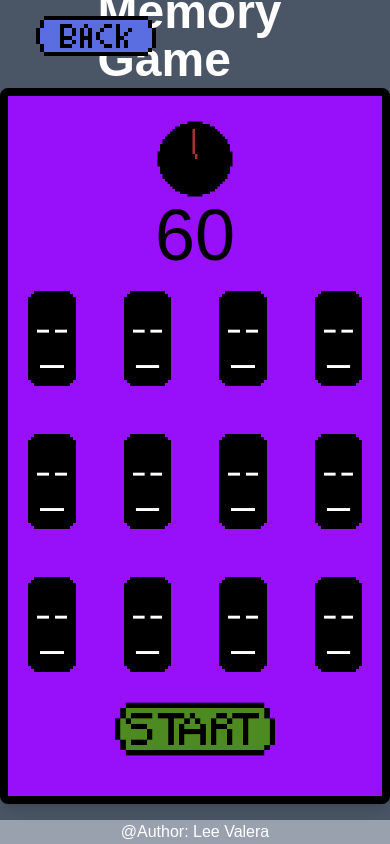
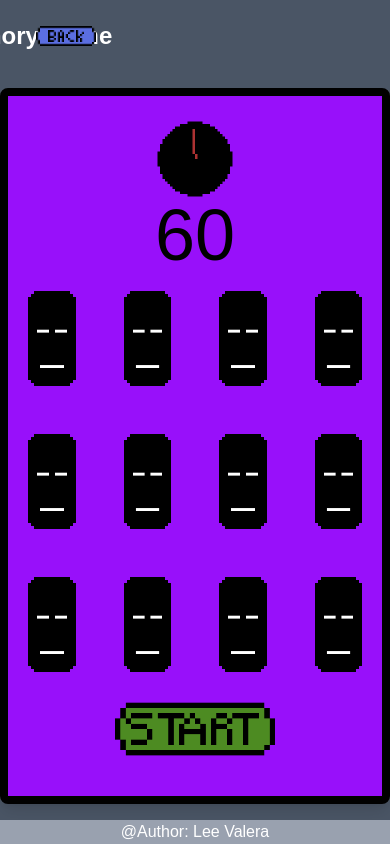
Before and after one commit to Lee-Abraham/cprg-306project, a Next.js app: page /games/memory-match in a window 390 px wide. Built offline with nearby package versions, Linux system fonts and the light colour scheme.

Commit message:
Fix memory-match on phone

```diff
--- a/app/games/memory-match/page.js
+++ b/app/games/memory-match/page.js
@@ -138,9 +138,9 @@ export default function MemoryGame() {
       {/* Header */}
       <div className="relative flex flex-row items-center justify-between text-white mb-4 h-18 w-full px-4">
         <button className='z-10' onClick={backHome}>
-          <img className='w-30 m-5 cursor-pointer' src='/assets/BackButton.gif' alt='Back Button' />
+          <img className='lg:w-30 w-15 m-5 cursor-pointer' src='/assets/BackButton.gif' alt='Back Button' />
         </button>
-        <h1 className="absolute left-1/2 transform -translate-x-1/2 text-5xl font-bold">Memory Game</h1>
+        <h1 className="absolute lg:left-1/2 right-1/2 transform -translate-x-1/2 lg:text-5xl text-2xl font-bold">Memory Game</h1>
       </div>
 
         {/* Game Board */}
```
